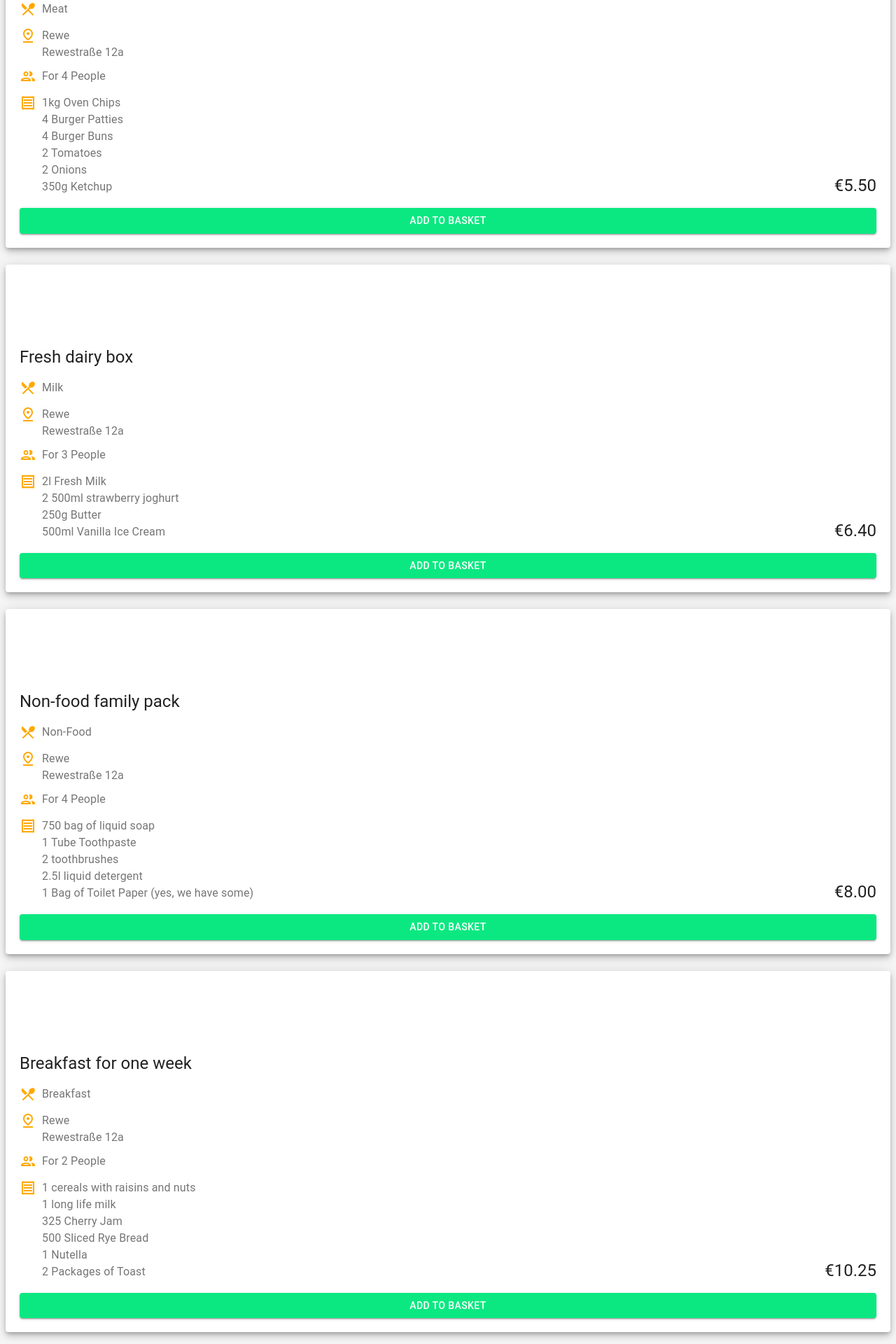
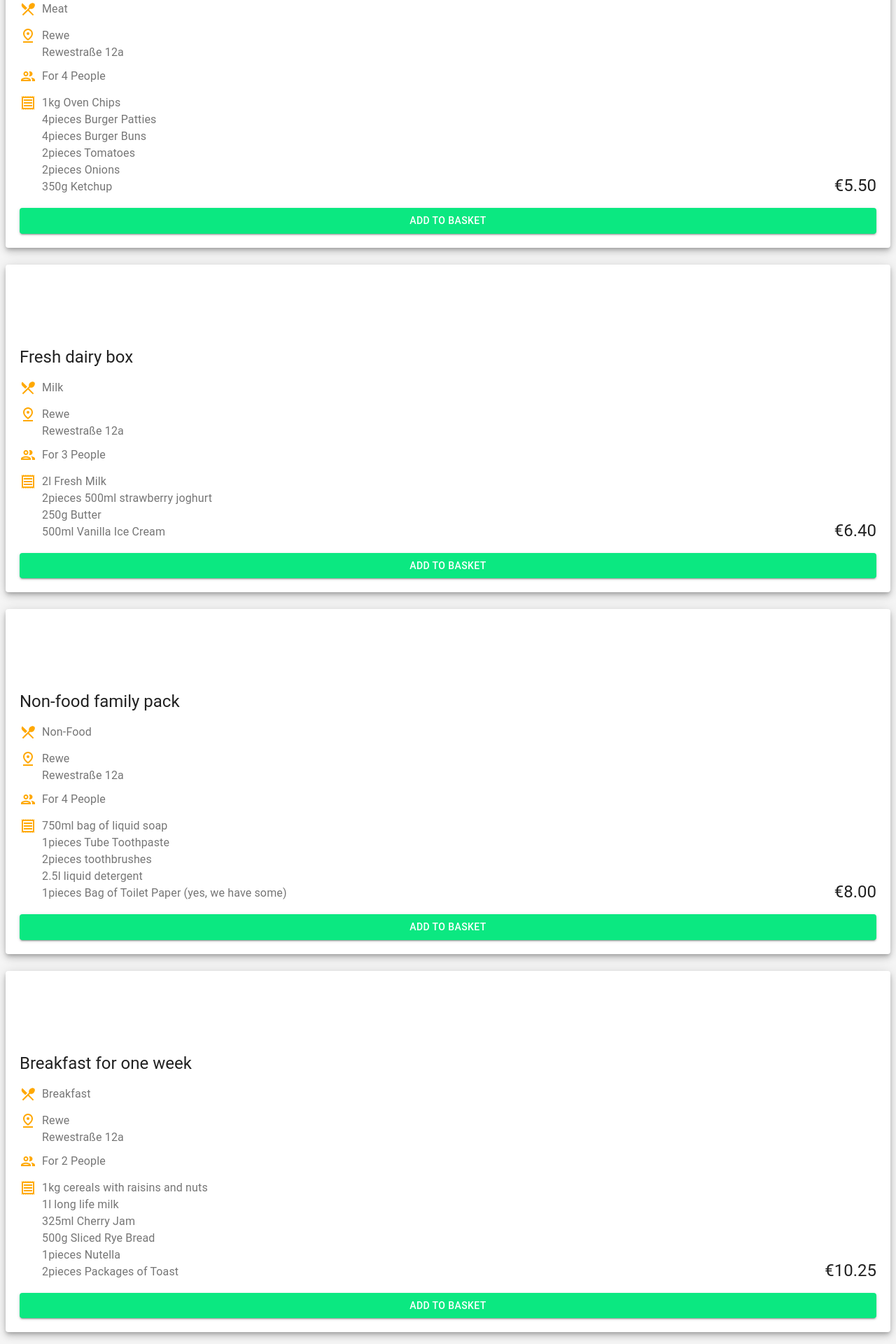
Before and after one commit to tchock/wirvsvirushackathon, a React app in the folder packages/frontend/: page / in a window 1280 px wide. Shown: the part 1260-3180 px from the top of the page at 70% size. Built offline with nearby package versions, Linux system fonts and the light colour scheme.

Commit message:
fix bundles

```diff
--- a/packages/frontend/src/data.ts
+++ b/packages/frontend/src/data.ts
@@ -61,10 +61,10 @@ export const bundles = [
     peopleCount: 4,
     items: [
       { nodeId: '11', name: "Oven Chips", unit: "kg", quantity: 1, price: 1.0 },
-      { nodeId: '12', name: "Burger Patties", quantity: 4, price: 2.5 },
-      { nodeId: '13', name: "Burger Buns", quantity: 4, price: 1.0 },
-      { nodeId: '14', name: "Tomatoes", quantity: 2, price: 0.5 },
-      { nodeId: '15', name: "Onions", quantity: 2, price: 0.25 },
+      { nodeId: '12', name: "Burger Patties", unit: "pieces", quantity: 4, price: 2.5 },
+      { nodeId: '13', name: "Burger Buns", unit: "pieces", quantity: 4, price: 1.0 },
+      { nodeId: '14', name: "Tomatoes", unit: "pieces",quantity: 2, price: 0.5 },
+      { nodeId: '15', name: "Onions", unit: "pieces", quantity: 2, price: 0.25 },
       { nodeId: '16', name: "Ketchup", unit: "g", quantity: 350, price: 0.25 },
     ],
     location: {
@@ -85,7 +85,7 @@ export const bundles = [
     peopleCount: 3,
     items: [
       { nodeId: '17', name: "Fresh Milk", unit: "l", quantity: 2, price: 1.0 },
-      { nodeId: '18', name: "500ml strawberry joghurt", quantity: 2, price: 1.0 },
+      { nodeId: '18', name: "500ml strawberry joghurt", unit: "pieces",quantity: 2, price: 1.0 },
       { nodeId: '19', name: "Butter", unit: "g", quantity: 250, price: 2.2 },
       { nodeId: '20', name: "Vanilla Ice Cream", unit: "ml", quantity: 500, price: 2.2 },
     ],
@@ -106,11 +106,11 @@ export const bundles = [
     filterCategory: 'non-food',
     peopleCount: 4,
     items: [
-      { nodeId: '21', name: "bag of liquid soap", unig: "ml", quantity: 750, price: 2.75 },
-      { nodeId: '22', name: "Tube Toothpaste", quantity: 1, price: 0.75 },
-      { nodeId: '23', name: "toothbrushes", quantity: 2, price: 0.5 },
+      { nodeId: '21', name: "bag of liquid soap", unit: "ml", quantity: 750, price: 2.75 },
+      { nodeId: '22', name: "Tube Toothpaste", unit: "pieces",quantity: 1, price: 0.75 },
+      { nodeId: '23', name: "toothbrushes", unit: "pieces",quantity: 2, price: 0.5 },
       { nodeId: '24', name: "liquid detergent", unit: "l", quantity: 2.5, price: 1.5 },
-      { nodeId: '25', name: "Bag of Toilet Paper (yes, we have some)", quantity: 1, price: 2.5 },
+      { nodeId: '25', name: "Bag of Toilet Paper (yes, we have some)",unit: "pieces", quantity: 1, price: 2.5 },
     ],
     location: {
       nodeId: 321,
@@ -129,12 +129,12 @@ export const bundles = [
     banner: breakfastBanner,
     peopleCount: 2,
     items: [
-      { nodeId: '26', name: "cereals with raisins and nuts", unig: "kg", quantity: 1, price: 2.25 },
-      { nodeId: '27', name: "long life milk", unig: "l", quantity: 1, price: 0.75 },
-      { nodeId: '28', name: "Cherry Jam", unig: "ml", quantity: 325, price: 1.50 },
-      { nodeId: '29', name: "Sliced Rye Bread", unig: "g", quantity: 500, price: 2.50 },
-      { nodeId: '30', name: "Nutella", quantity: 1, price: 1.50 },
-      { nodeId: '31', name: "Packages of Toast", quantity: 2, price: 1.75 },
+      { nodeId: '26', name: "cereals with raisins and nuts", unit: "kg", quantity: 1, price: 2.25 },
+      { nodeId: '27', name: "long life milk", unit: "l", quantity: 1, price: 0.75 },
+      { nodeId: '28', name: "Cherry Jam", unit: "ml", quantity: 325, price: 1.50 },
+      { nodeId: '29', name: "Sliced Rye Bread", unit: "g", quantity: 500, price: 2.50 },
+      { nodeId: '30', name: "Nutella", unit: "pieces", quantity: 1, price: 1.50 },
+      { nodeId: '31', name: "Packages of Toast", unit: "pieces", quantity: 2, price: 1.75 },
     ],
     location: {
       nodeId: 321,
--- a/packages/frontend/src/services/OrdersService.ts
+++ b/packages/frontend/src/services/OrdersService.ts
@@ -134,7 +134,6 @@ const orderFragment = `
       nodeId
       items {
         nodes {
-          nodeId
           quantity
           price
           name
```
